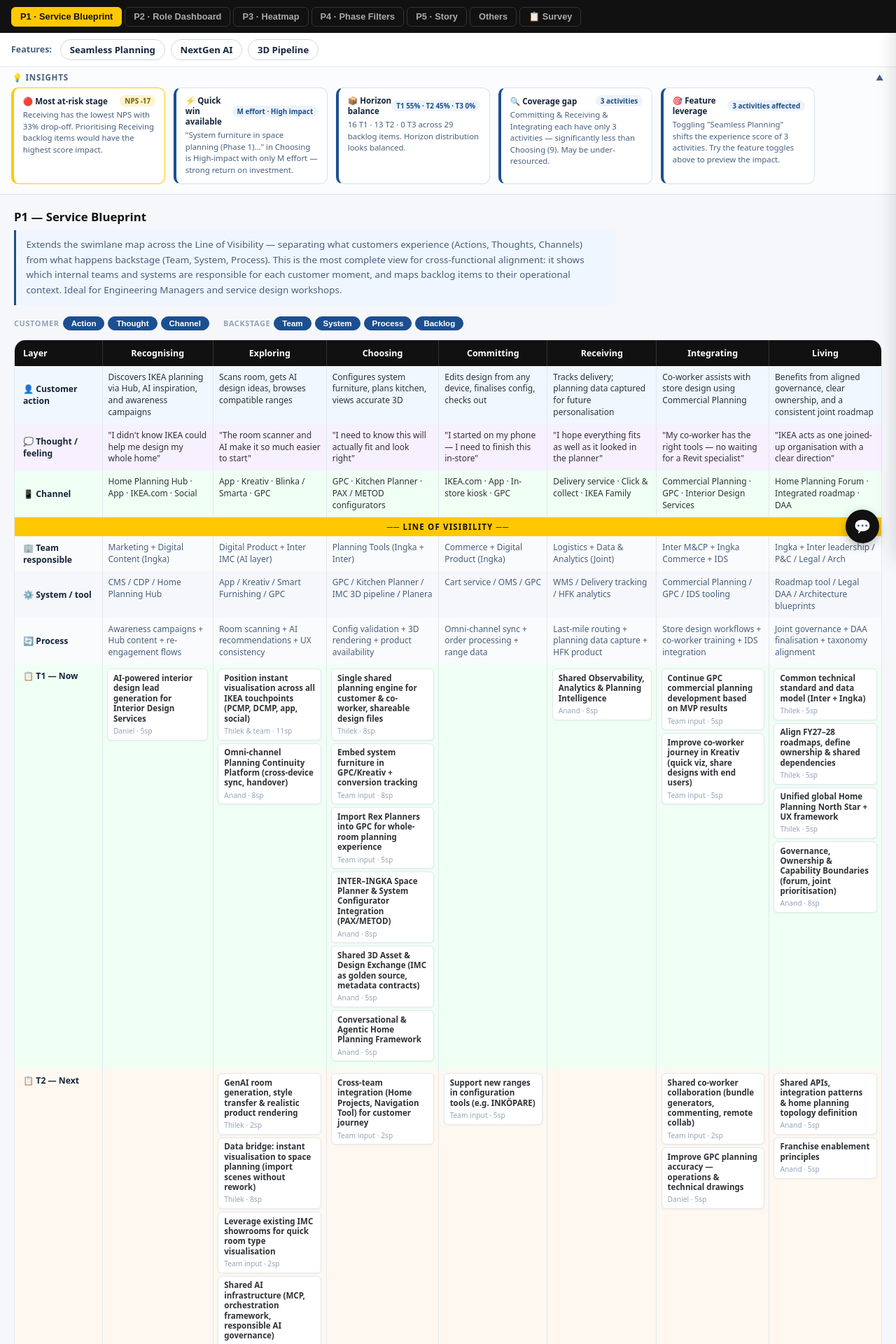
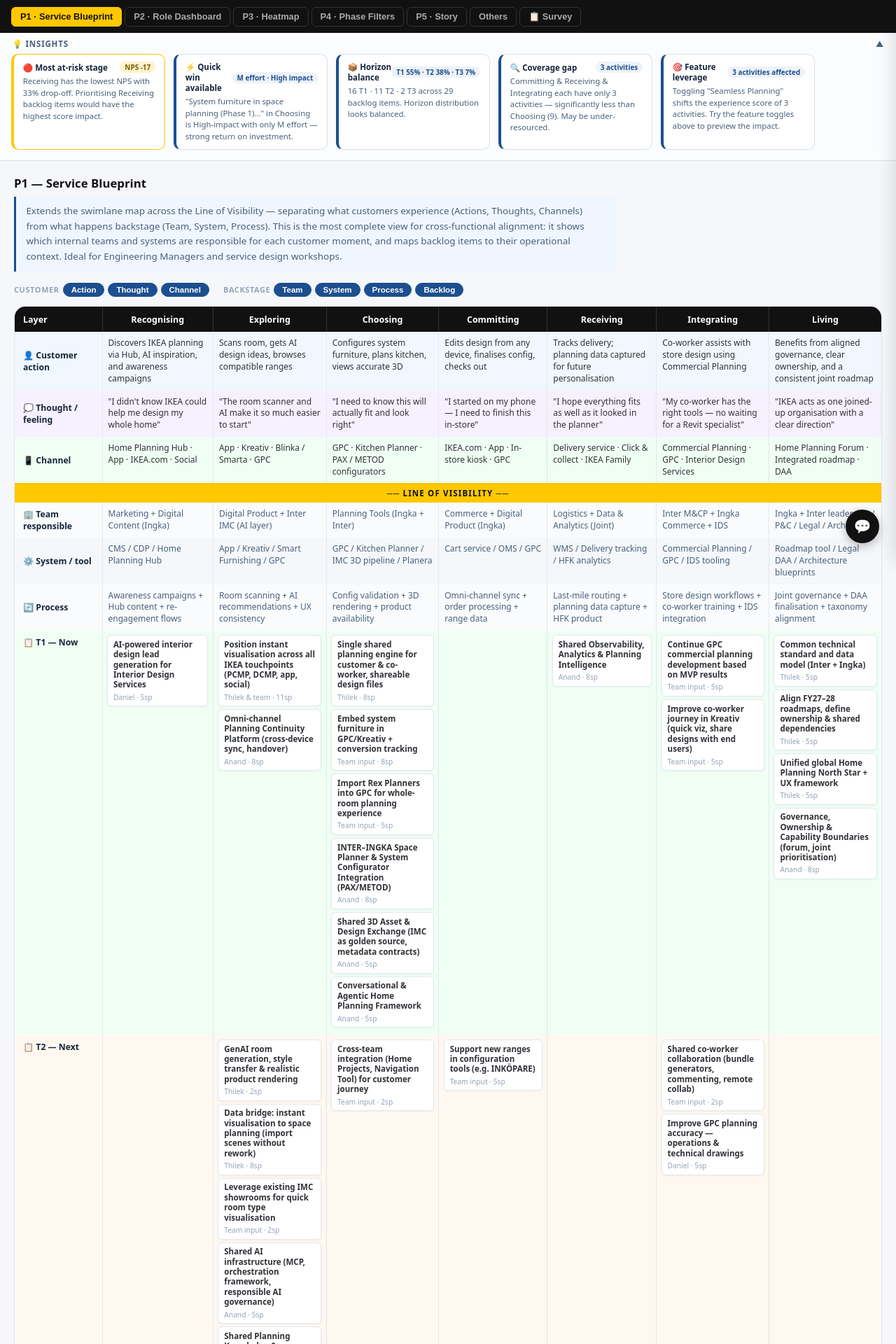
Before and after one commit to jcdiezikea/-cjm-exploration, a React (Vite) app: page / in a window 1280 px wide. Shown: the top 1920 px of the page at 70% size. Built offline with nearby package versions, Linux system fonts and the light colour scheme; a web font is replaced by a local one; what chartjs-plugin-datalabels would draw is missing.

Commit message:
fix: T3 maps to IBD-754 pending items; remove global Features bar

```diff
--- a/src/ProposalNav.tsx
+++ b/src/ProposalNav.tsx
@@ -1,5 +1,5 @@
-import { useMemo, useState } from 'react'
-import { BASE_POINTS, FEATURES, type FeatureDefinition, type JourneyPoint } from './data/journeyData.ts'
+import { useState } from 'react'
+import { BASE_POINTS } from './data/journeyData.ts'
 import { P5ServiceBlueprint } from './proposals/P5ServiceBlueprint.tsx'
 import { P8RoleDashboard } from './proposals/P8RoleDashboard.tsx'
 import { P13ScrollStory } from './proposals/P13ScrollStory.tsx'
@@ -21,37 +21,9 @@ const PROPOSALS = [
   { id: 7, label: '📋 Survey', component: Survey },
 ]
 
-function applyFeatures(base: JourneyPoint[], activeFeatures: FeatureDefinition[]): JourneyPoint[] {
-  const pts = base.map((p) => ({ ...p }))
-  for (const f of activeFeatures) {
-    for (const [id, change] of Object.entries(f.pointChanges)) {
-      const idx = pts.findIndex((p) => p.id === id)
-      if (idx >= 0) pts[idx] = { ...pts[idx], ...change }
-    }
-  }
-  return pts
-}
-
 export function ProposalNav() {
   const [active, setActive] = useState(1)
-  const [activeFeatureIds, setActiveFeatureIds] = useState<string[]>([])
   const [selectedStage, setSelectedStage] = useState<string | null>(null)
-
-  function toggleFeature(id: string) {
-    setActiveFeatureIds((cur) =>
-      cur.includes(id) ? cur.filter((x) => x !== id) : [...cur, id],
-    )
-  }
-
-  const activeFeatures = useMemo(
-    () => FEATURES.filter((f) => activeFeatureIds.includes(f.id)),
-    [activeFeatureIds],
-  )
-
-  const journeyPoints = useMemo(
-    () => applyFeatures(BASE_POINTS, activeFeatures),
-    [activeFeatures],
-  )
 
   const CurrentProposal = PROPOSALS.find((p) => p.id === active)!.component
 
@@ -70,26 +42,12 @@ export function ProposalNav() {
         ))}
       </nav>
 
-      <div className="feature-bar">
-        <span className="feature-bar-label">Features:</span>
-        {FEATURES.map((f) => (
-          <label key={f.id} className={`feature-chip ${activeFeatureIds.includes(f.id) ? 'on' : ''}`}>
-            <input
-              type="checkbox"
-              checked={activeFeatureIds.includes(f.id)}
-              onChange={() => toggleFeature(f.id)}
-            />
-            {f.name}
-          </label>
-        ))}
-      </div>
-
       <InsightStrip />
 
       <div className="proposal-body">
         <CurrentProposal
-          points={journeyPoints}
-          activeFeatureIds={activeFeatureIds}
+          points={BASE_POINTS}
+          activeFeatureIds={[]}
           onStageClick={setSelectedStage}
         />
       </div>
--- a/src/data/journeyData.ts
+++ b/src/data/journeyData.ts
@@ -145,7 +145,9 @@ export const BACKLOG_ITEMS: BacklogItem[] = TASK_ITEMS.map((t) => ({
   title:       t.title,
   stage:       t.stage,
   priority:    t.status === 'roadmap' ? 'must-have' : t.status === 'risk' ? 'like-to-have' : 'nice-to-have',
-  horizon:     (t.status === 'roadmap' || t.status === 'done') ? 'T1' : t.status === 'risk' ? 'T3' : 'T2',
+  horizon:     (t.status === 'roadmap' || t.status === 'done') ? 'T1'
+              : (t.status === 'pending' && t.group === 'IBD-754') ? 'T3'
+              : 'T2',
   team:        t.source,
   storyPoints: t.linkedCards.length * 3 + 2,
 } as BacklogItem))
```
